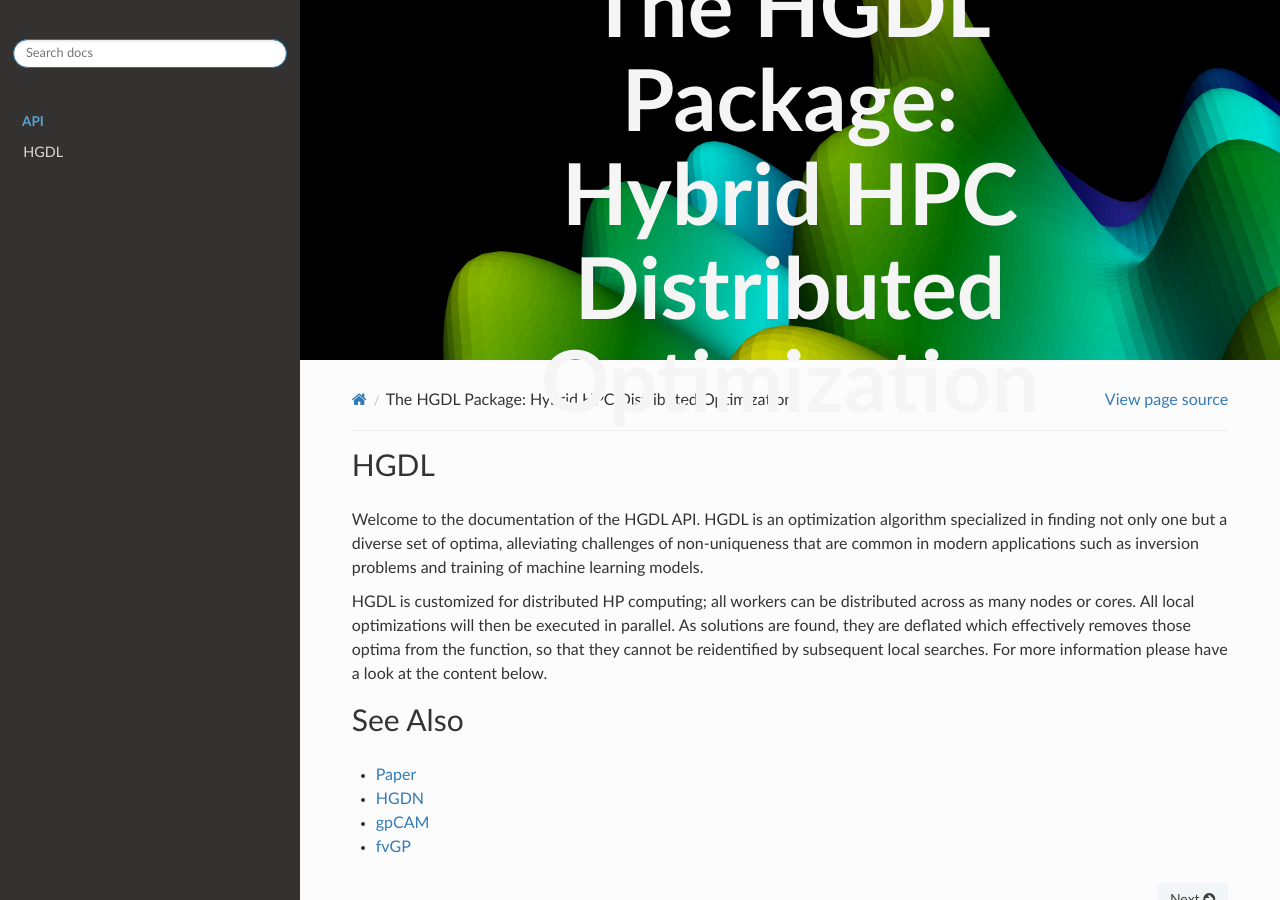
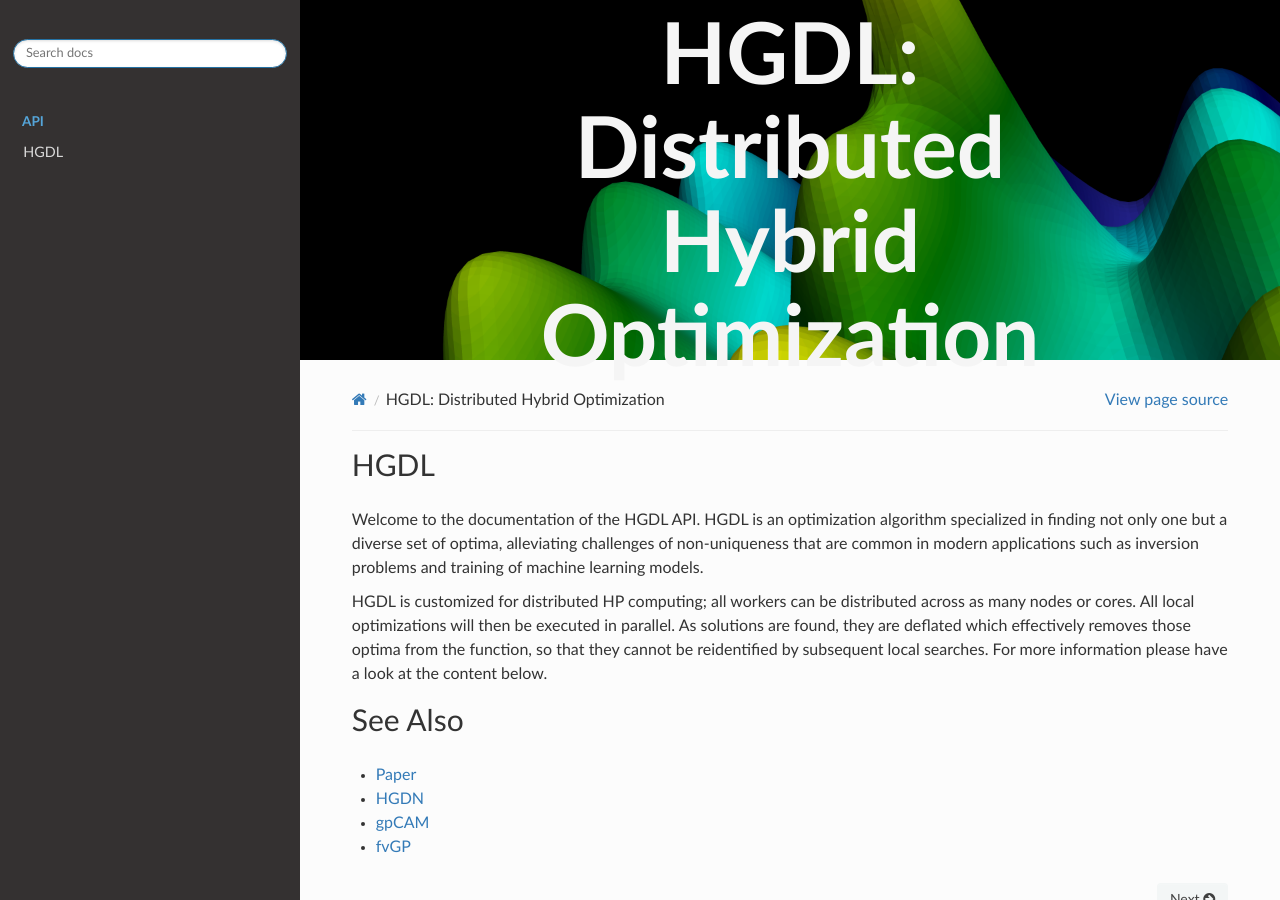
Before and after one commit to lbl-camera/HGDL, a Sphinx documentation site: the page built from docs/source/index.md, in a window 1280 px wide and 900 px high. Built offline with Sphinx 7.4.7 and the Read the Docs theme 2.0.0, drawn with Linux system fonts in a browser that asks for light colours; pages that are not in the unit, such as notebooks, are missing from menus.

Commit message:
changed title on index page

````diff
--- a/docs/source/index.md
+++ b/docs/source/index.md
@@ -21,7 +21,7 @@ caption: Examples
 examples/rosenbrock.md
 ```
 
-# The HGDL Package: Hybrid HPC Distributed Optimization
+# HGDL: Distributed Hybrid Optimization
 
 +++
 
````
